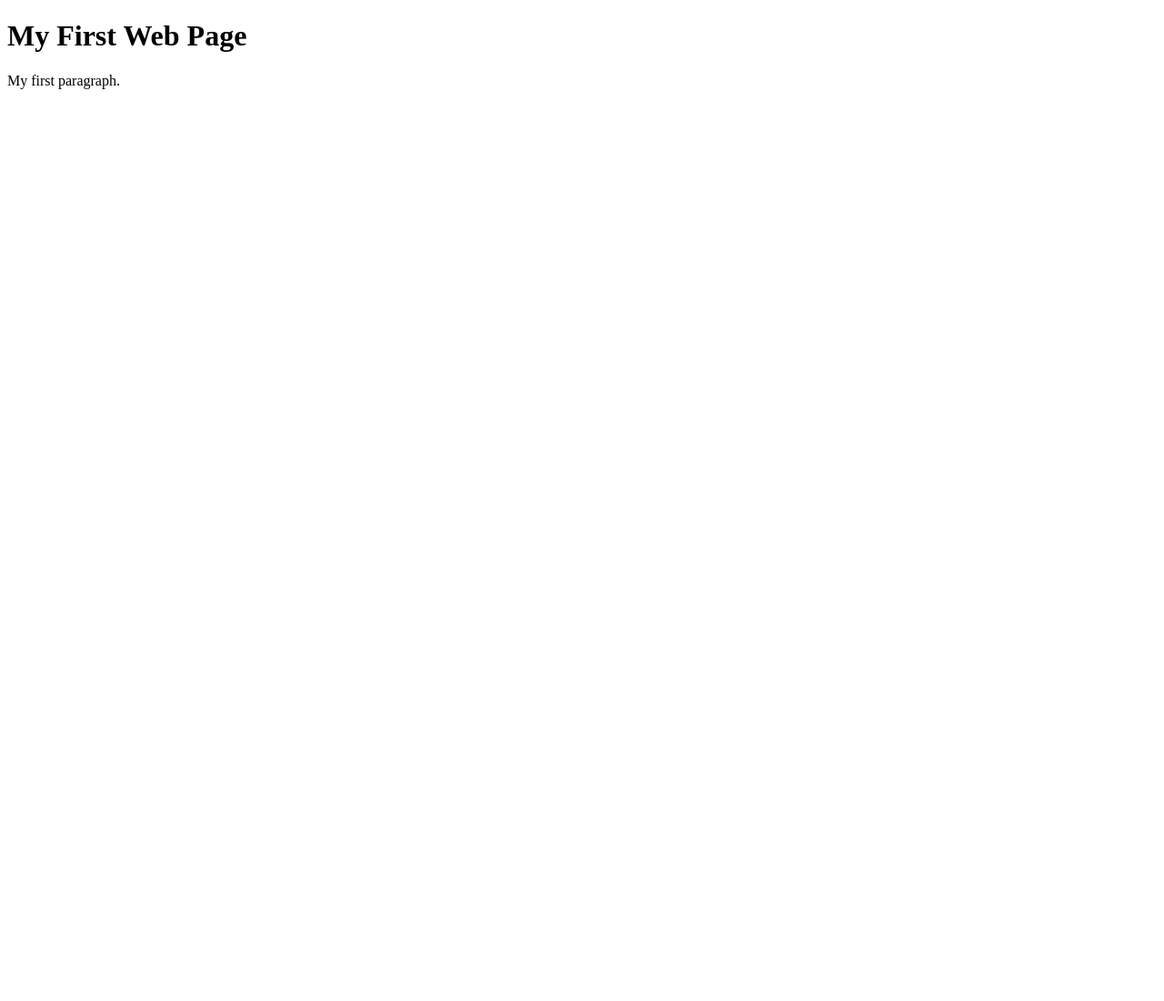
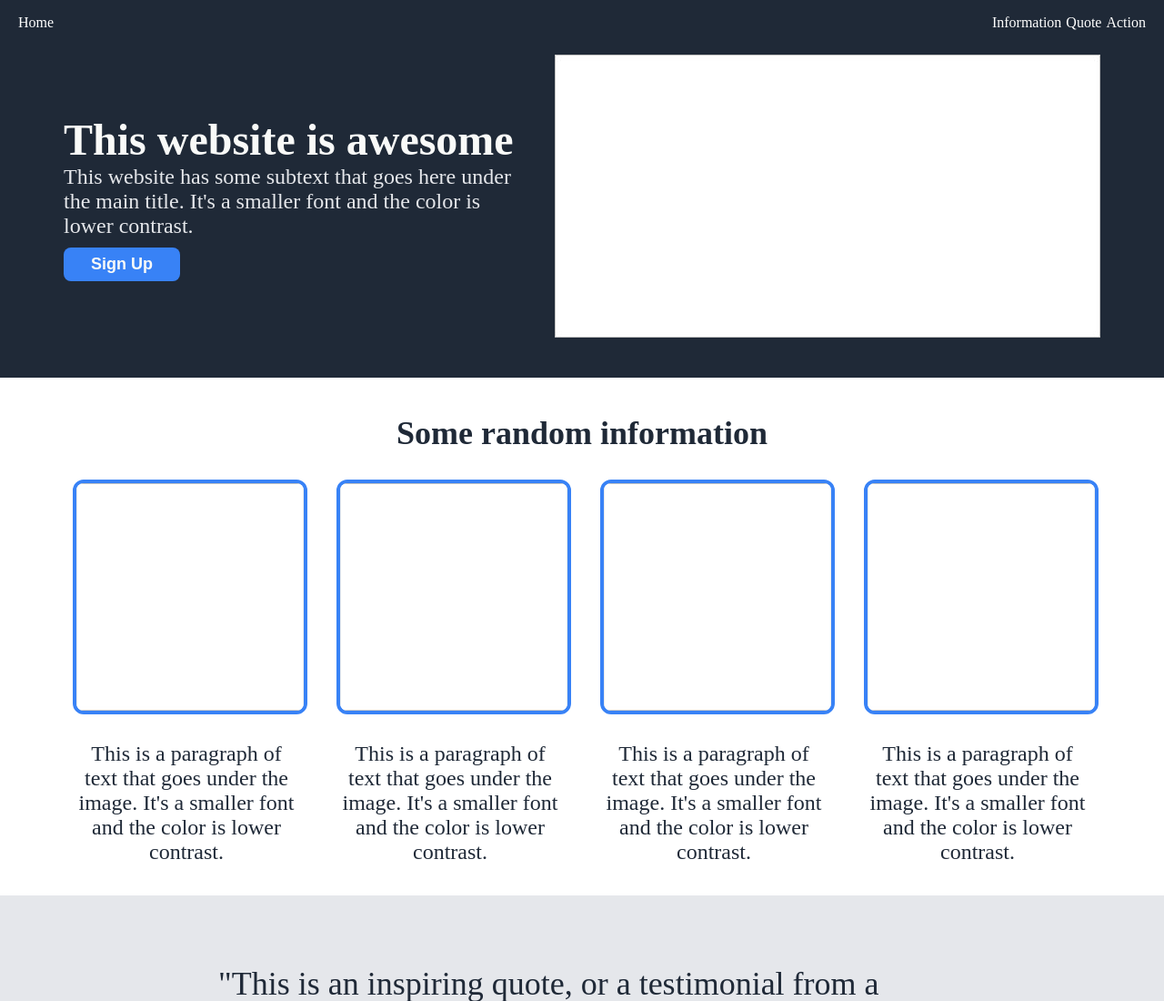
Before and after one commit to jnham/landing-page, a plain HTML site: page index.html in a window 1280 px wide. Shown: the top 1100 px of the page at 91% size. Before the commit the page ends 800 px from the top, so only its background shows below. Drawn offline with Linux system fonts and the light colour scheme.

Commit message:
Final index.html add image and style.css

```diff
--- a/index.html
+++ b/index.html
@@ -9,7 +9,89 @@
 </head>
 
 <body>
-    <h1>My First Web Page</h1>
-    <p>My first paragraph.</p>
+    <div class="navback">
+        <div class="navbar">
+            <div class="logo">
+                <a class="navlink" href="#hero">Home</a>
+            </div>
+            <div class="nav-links">
+                <ul class="navlist">
+                    <li><a class="navlink" href="#info-target">Information</a></li>
+                    <li><a class="navlink" href="#quote-target">Quote</a></li>
+                    <li><a class="navlink" href="#action-target">Action</a></li>
+                </ul>
+            </div>
+        </div>
+    </div>
+    <div class="everything">
+        <section id="hero-target">
+            <div class="hero">
+                <div class="hero-text">
+                    <h1 class="hero-header">This website is awesome</h1>
+                    <p class="hero-p">This website has some subtext that goes here under the main title. It's a smaller font and the color is lower contrast.</p>
+                    <button type="button">Sign Up</button>
+                </div>
+                <div class="hero-image">
+                    <img class="hero-img" src="img/white-hero.jpg" alt="hero image">
+                </div>
+            </div>
+        </section>
+        <section id="info-target">
+            <div class="info">
+                <h2 class="info-header">Some random information</h2>
+                <div class="info-boxes">
+                    <div class="info-box">
+                        <div class="info-box-img">
+                            <img class="info-img" src="img/white-hero.jpg" alt="info image">
+                            <p class="info-box-p">This is a paragraph of text that goes under the image. It's a smaller font and the color is lower contrast.</p>
+                        </div>
+                    </div>
+                    <div class="info-box">
+                        <div class="info-box-img">
+                            <img class="info-img" src="img/white-hero.jpg" alt="info image">
+                            <p class="info-box-p">This is a paragraph of text that goes under the image. It's a smaller font and the color is lower contrast.</p>
+                        </div>
+                    </div>
+                    <div class="info-box">
+                        <div class="info-box-img">
+                            <img class="info-img" src="img/white-hero.jpg" alt="info image">
+                            <p class="info-box-p">This is a paragraph of text that goes under the image. It's a smaller font and the color is lower contrast.</p>
+                        </div>
+                    </div>
+                    <div class="info-box">
+                        <div class="info-box-img">
+                            <img class="info-img" src="img/white-hero.jpg" alt="info image">
+                            <p class="info-box-p">This is a paragraph of text that goes under the image. It's a smaller font and the color is lower contrast.</p>
+                        </div>
+                    </div>
+                </div>
+            </div>
+        </section>
+        <section id="quote-target">
+            <div class="quote">
+                <div class="quote-box">
+                    <p class="quote-p">"This is an inspiring quote, or a testimonial from a customer. Maybe it's just filling up space, or maybe people will actually read it. Who knows? All I know is that it looks nice.</p>
+                    <p class="author-p">- Thor, God of Thunder</p>
+                </div>
+            </div>
+        </section>
+        <section id="action-target">
+            <div class="action">
+                <div class="action-box">
+                    <div class="action-text">
+                        <h3 class="action-header">Call to action! It's time!</h3>
+                        <p class="action-p">Sign up for our product by clicking that button right over there!</p>
+                    </div>
+                    <div class="action-button">
+                        <button id="act-button" type="button">Sign Up</button>
+                    </div>
+                </div>
+            </div>
+        </section>
+        <div class="footer">
+            <p class="copyright">Copyright © The Odin Project 2023</p>
+        </div>
+    </div>
+
 </body>
 </html>
--- a/style.css
+++ b/style.css
@@ -0,0 +1,198 @@
+body {
+    margin: 0;
+    display: flex;
+    flex-direction: column;
+    background-color: #1f2937;
+}
+
+.everything {
+
+}
+.navbar {
+    display: flex;
+    align-items: center;
+    background-color: #1f2937;
+    color: #e5e7eb;
+    max-width: 1920px;
+    width: 100%;
+    margin-left: auto;
+    margin-right: auto;
+    text-align: center;
+    position: fixed;
+}
+
+.navback {
+    background-color: #1f2937;
+    width: 100%;
+    display: flex;
+    justify-content: center;
+    position: fixed;
+}
+.navlist {
+    display: flex;
+    text-decoration: none;
+    list-style: none;
+    gap: 5px;
+}
+
+.navlink {
+    text-decoration: none;
+    color: white;
+}
+
+.logo {
+    padding-left: 20px;
+}
+
+.nav-links {
+    padding-right: 20px;
+    margin-left: auto;
+}
+
+.hero {
+    display: flex;
+    align-items: center;
+    margin: auto;
+    padding: 40px;
+    padding-top: 60px;
+    flex-wrap: wrap;
+    max-width: 1920px;
+    background-color: #1f2937;
+    justify-content: center;
+    gap: 40px;
+}
+
+.hero-text {
+    color: white;
+    max-width: 500px;
+}
+
+.hero-header {
+    font-size: 48px;
+    color: #f9faf8;
+    margin: 0;
+}
+
+.hero-p {
+    font-size: 24px;
+    color: #e5e7eb;
+    margin: 0;
+}
+
+.hero-image {
+    min-width: 0;
+    min-height: 0;
+}
+
+.hero-img {
+    width: 100%;
+}
+
+button {
+    color: #f9faf8;
+    background-color: #3882f6;
+    border-radius: 8px;
+    border: none;
+    padding: 8px;
+    padding-left: 30px;
+    padding-right: 30px;
+    font-weight: bold;
+    margin-top: 10px;
+    font-size: 18px;
+}
+
+.info {
+    background-color: white;
+    padding: 10px;
+}
+.info-header {
+    font-size: 36px;
+    font-weight: extra-bold;
+    color: #1f2937;
+    text-align: center;
+}
+.info-boxes {
+    display: flex;
+    flex-direction: row;
+    flex-wrap: wrap;
+    justify-content: center;
+    gap: 40px;
+}
+
+.info-box {
+    max-width: 250px;
+    text-align: center;
+    font-size: 24px;
+    color: #1f2937;
+}
+
+.info-img {
+    width: 250px;
+    height: 250px;
+    border: 4px solid #3882f6;
+    border-radius: 12px;
+}
+
+.quote {
+    background-color: #e5e7eb;
+    padding: 40px;
+}
+
+.quote-box {
+    max-width: 800px;
+    margin: auto;
+}
+
+.quote-p {
+    font-size: 36px;
+    font-style: light italic;
+    color: #1f2937;
+}
+
+.author-p {
+    font-size: 24px;
+    font-weight: bold;
+    color: #1f2937;
+    text-align: right;
+}
+
+.action {
+    background-color: white;
+    padding: 50px;
+}
+
+.action-box {
+    background-color: #3882f6;
+    max-width: 1400px;
+    padding: 60px;
+    margin: auto;
+    border-radius: 10px;
+    display: flex;
+    justify-content: space-evenly;
+    align-items: center;
+    flex-wrap: wrap;
+    gap: 10px;
+}
+
+.action-text {
+    color: #f9faf8
+}
+
+.action-header {
+    margin: 2px;
+    font-weight: bold;
+}
+
+.action-p {
+    margin: 2px;
+}
+
+#act-button {
+    border: 2px solid #f9faf8;
+    margin: 0;
+}
+
+.copyright {
+    color: #f9faf8;
+    text-align: center;
+}
```
Also changed, not shown: img/white-hero.jpg (added).
